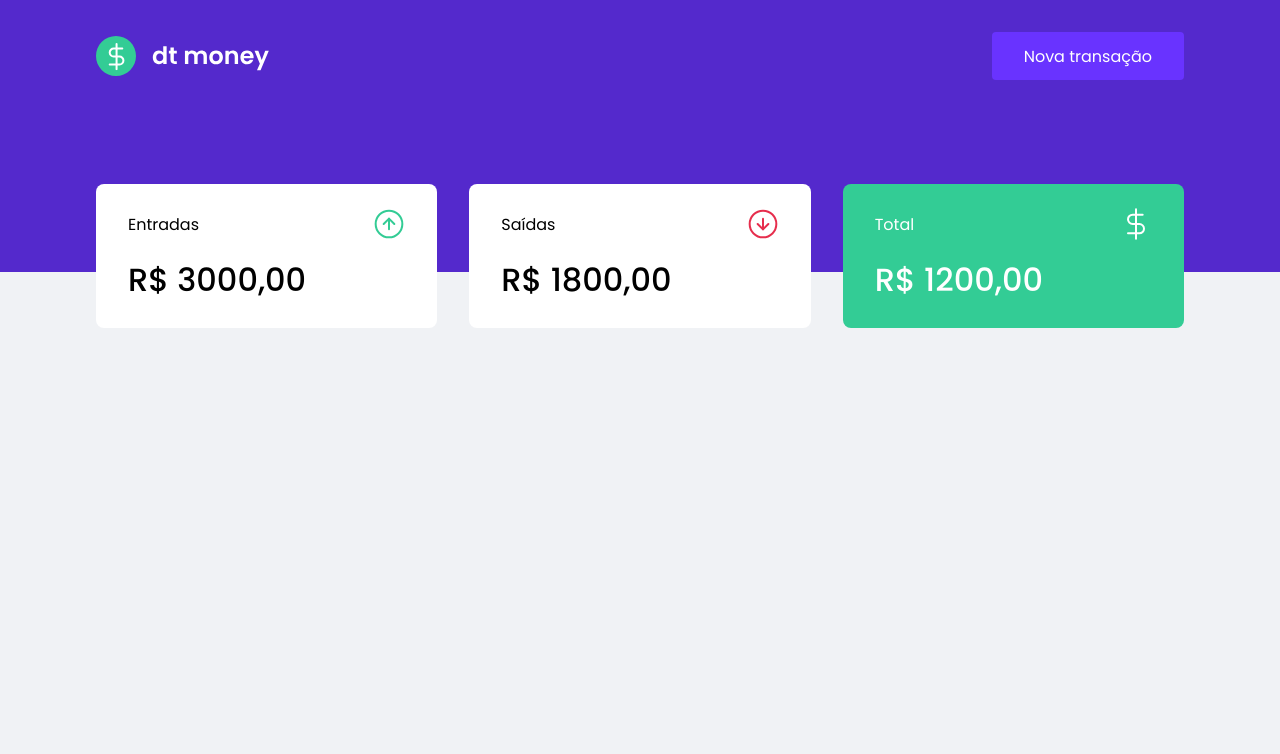
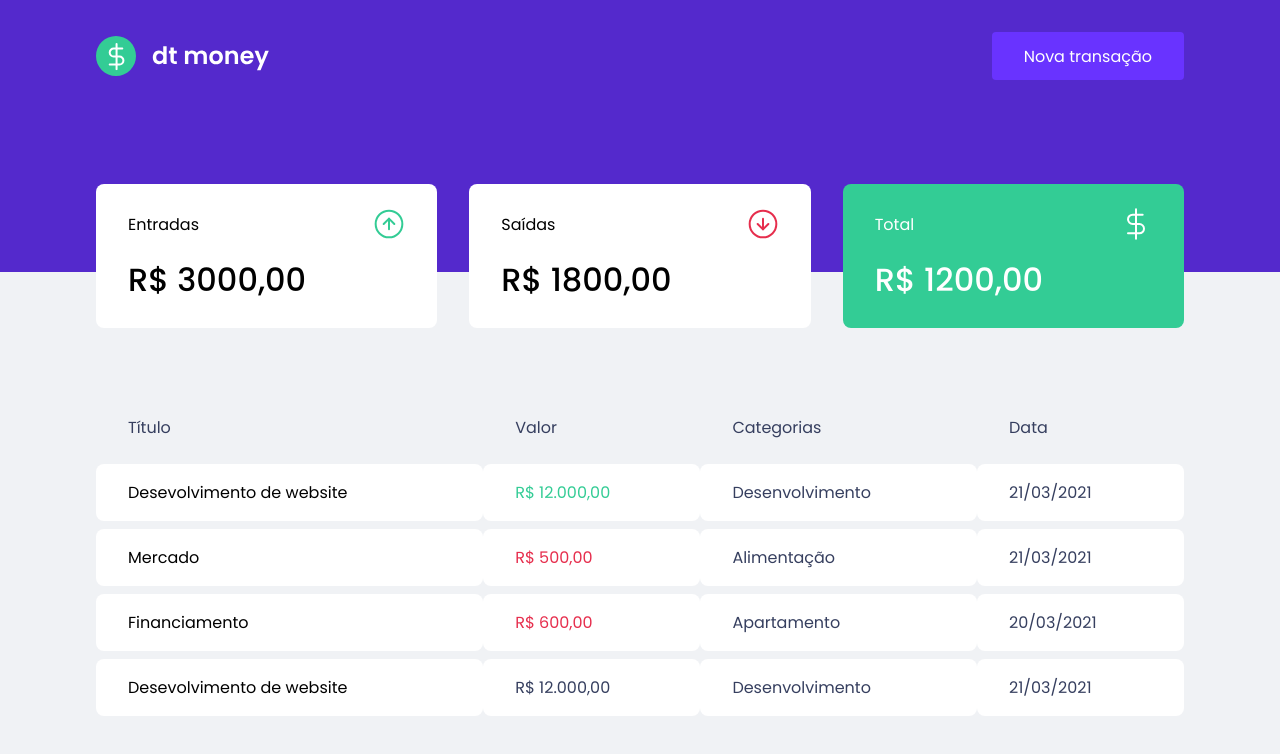
Before and after one commit to jardelbordignon/Ignite-DTMoney, a React (Create React App) app: page / in a window 1280 px wide. Shown: the top 754 px of the page. Built offline with nearby package versions, Linux system fonts and the light colour scheme.

Commit message:
Add TransactionsTable component

```diff
--- a/src/components/Dashbord/index.tsx
+++ b/src/components/Dashbord/index.tsx
@@ -1,10 +1,12 @@
 import { Summary } from '../Summary'
+import { TransactionsTable } from '../TransactionsTable'
 import { Container } from './styles'
 
 export function Dashboard() {
   return (
     <Container>
       <Summary />
+      <TransactionsTable />
     </Container>
   )
 }
--- /dev/null
+++ b/src/components/TransactionsTable/index.tsx
@@ -0,0 +1,46 @@
+import { Container } from './styles'
+
+export function TransactionsTable() {
+  return (
+    <Container>
+      <table>
+        <thead>
+          <tr>
+            <th>Título</th>
+            <th>Valor</th>
+            <th>Categorias</th>
+            <th>Data</th>
+          </tr>
+        </thead>
+
+        <tbody>
+          <tr>
+            <td>Desevolvimento de website</td>
+            <td className='deposit'>R$ 12.000,00</td>
+            <td>Desenvolvimento</td>
+            <td>21/03/2021</td>
+          </tr>
+          <tr>
+            <td>Mercado</td>
+            <td className='withdraw'>R$ 500,00</td>
+            <td>Alimentação</td>
+            <td>21/03/2021</td>
+          </tr>
+          <tr>
+            <td>Financiamento</td>
+            <td className='withdraw'>R$ 600,00</td>
+            <td>Apartamento</td>
+            <td>20/03/2021</td>
+          </tr>
+          <tr>
+            <td>Desevolvimento de website</td>
+            <td>R$ 12.000,00</td>
+            <td>Desenvolvimento</td>
+            <td>21/03/2021</td>
+          </tr>
+
+        </tbody>
+      </table>
+    </Container>
+  )
+}
--- /dev/null
+++ b/src/components/TransactionsTable/styles.ts
@@ -0,0 +1,38 @@
+import styled from 'styled-components';
+
+export const Container = styled.div `
+  margin-top: 4rem;
+
+  table {
+    width: 100%;
+    border-spacing: 0 0.5rem;
+
+    th {
+      color: var(--texts);
+      font-weight: 400;
+      padding: 1rem 2rem;
+      text-align: left;
+      line-height: 1.5rem;
+    }
+
+    td {
+      background-color: var(--shape);
+      padding: 1rem 2rem;
+      border: 0;
+      color: var(--texts);
+      border-radius: 0.5rem;
+
+      &:first-child {
+        color: var(--titles);
+      }
+
+      &.deposit {
+        color: var(--green);
+      }
+
+      &.withdraw {
+        color: var(--red);
+      }
+    }
+  }
+`
--- a/src/styles/global.ts
+++ b/src/styles/global.ts
@@ -14,6 +14,9 @@ export const GlobalStyle = createGlobalStyle`
 
     --background: ${theme.colors.background};
     --shape: ${theme.colors.shape};
+
+    --green: #33CC95;
+    --red: #E62E4D;
   }
 
   * {
```
